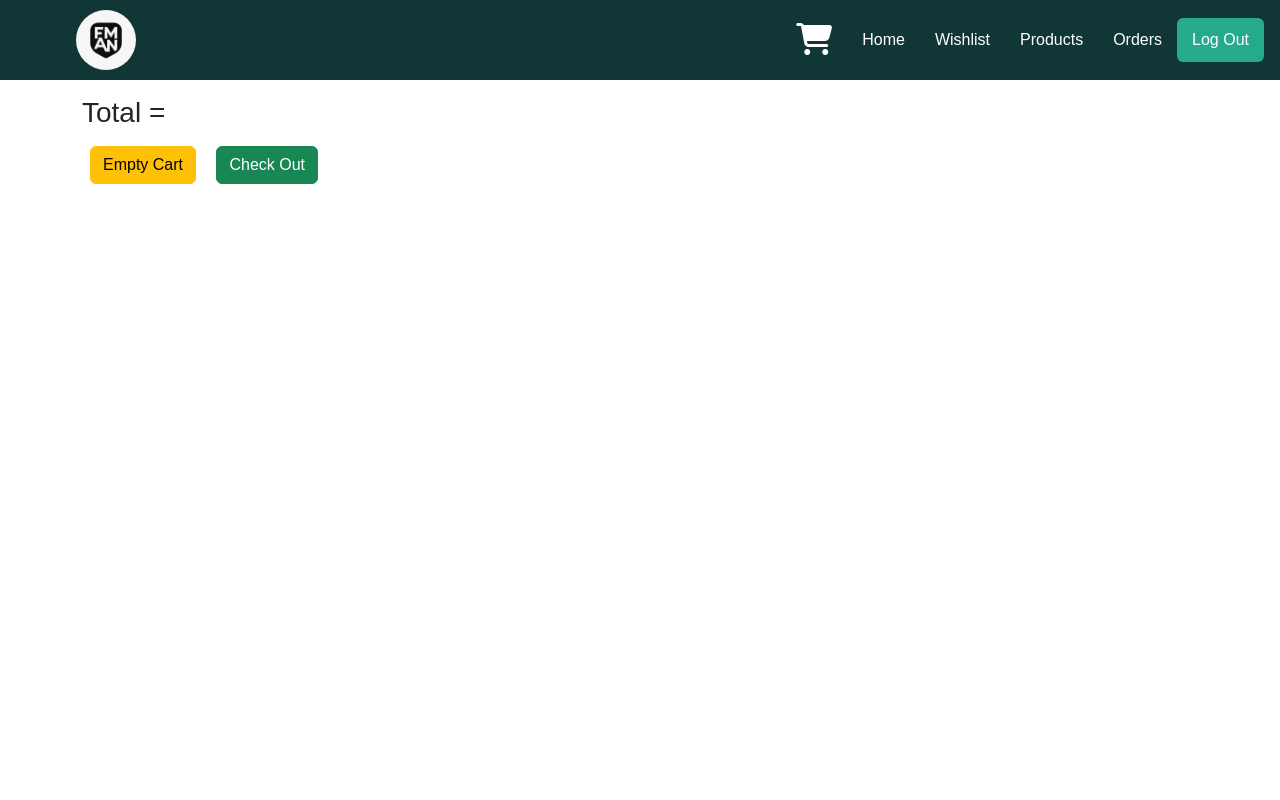
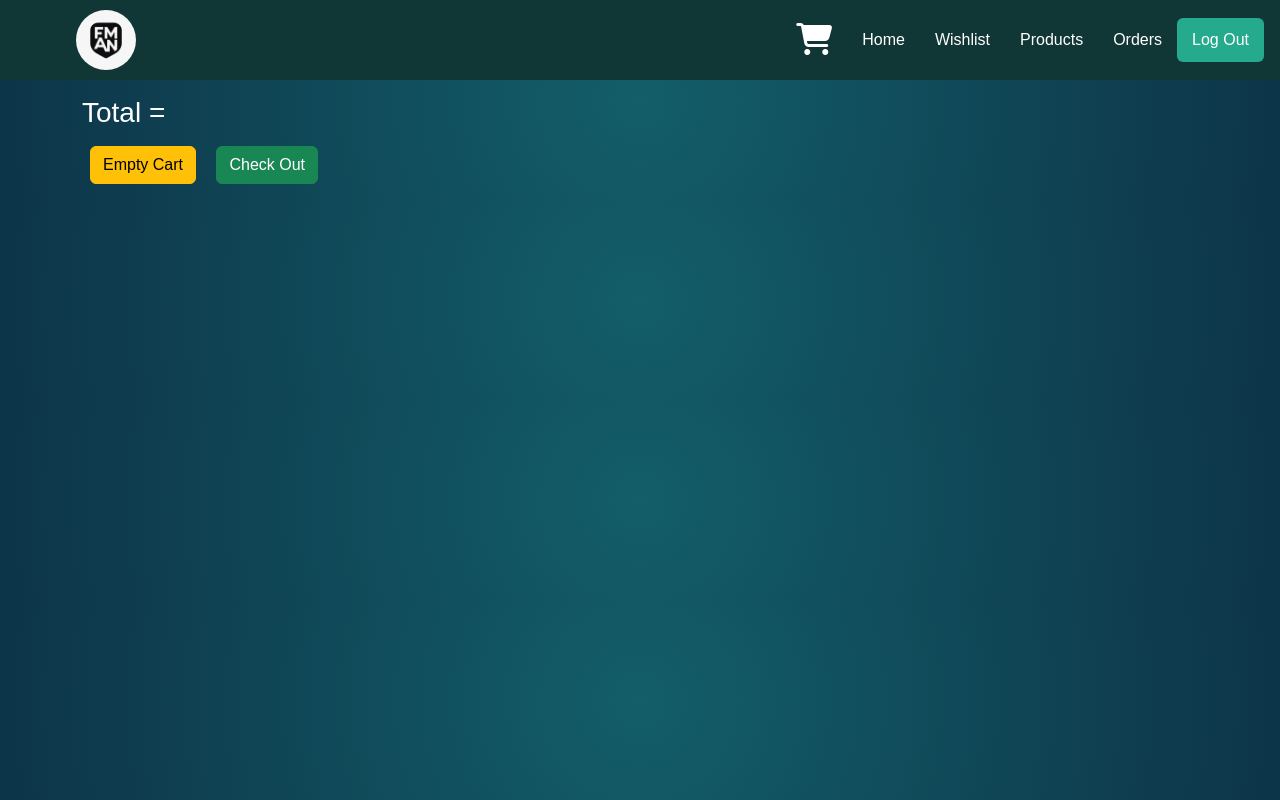
Before and after one commit to MahmoudRabea20/Client-Side-Technology-Project, a plain HTML site: page Pages/cart.html in a window 1280 px wide. Drawn offline with Linux system fonts and the light colour scheme.

Commit message:
Update cart.css

```diff
--- a/css/cart.css
+++ b/css/cart.css
@@ -1,4 +1,3 @@
-<<<<<<< HEAD
 body {
   background: radial-gradient(circle, #135e69, #0d3448) !important;
   color: white !important;
@@ -49,6 +48,3 @@ body {
   ul{
     padding: 0;
   }
-=======
-
->>>>>>> 2a4a1dd5b82ce9b4cf41194ada99a790dca78003
```
